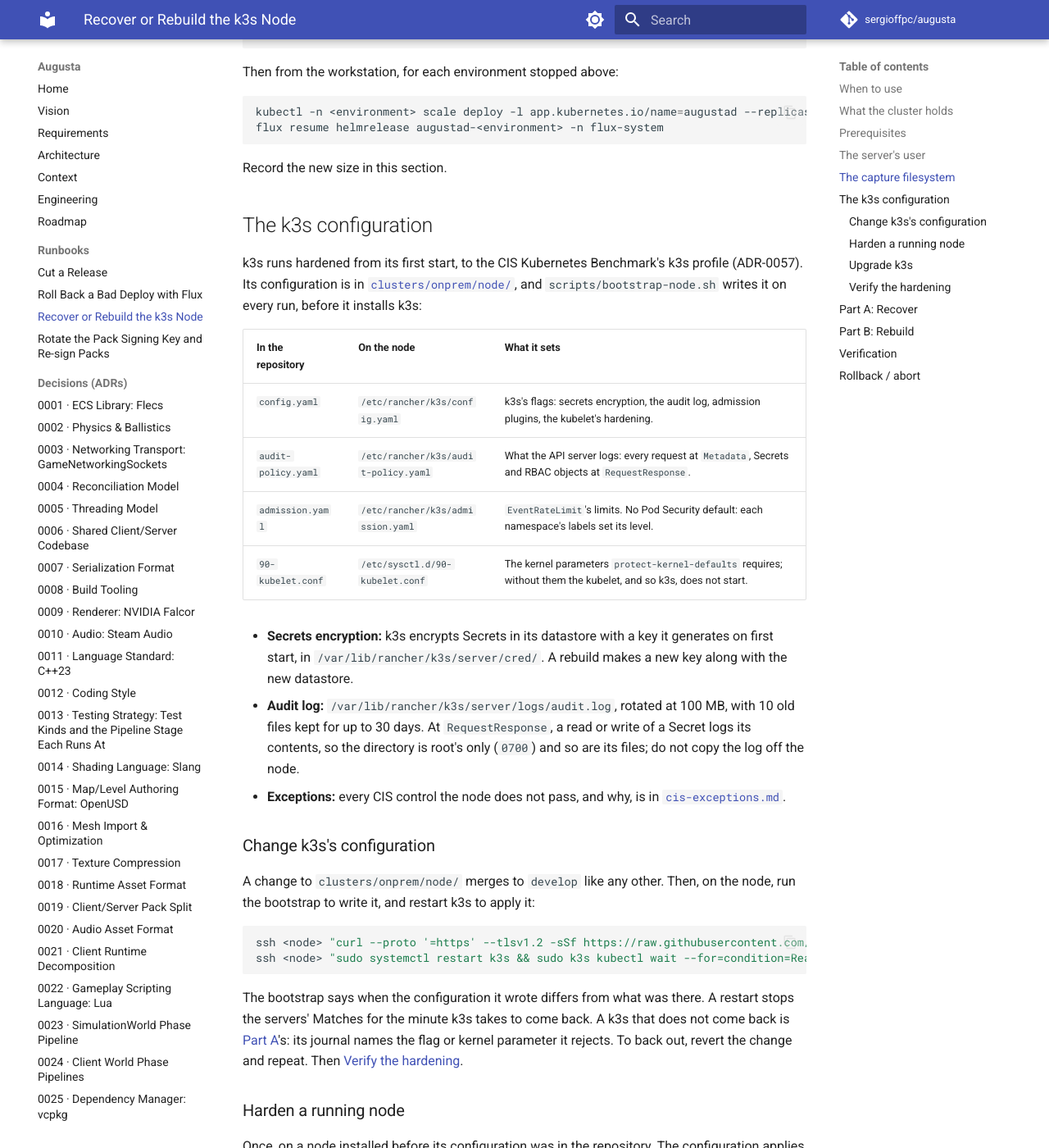
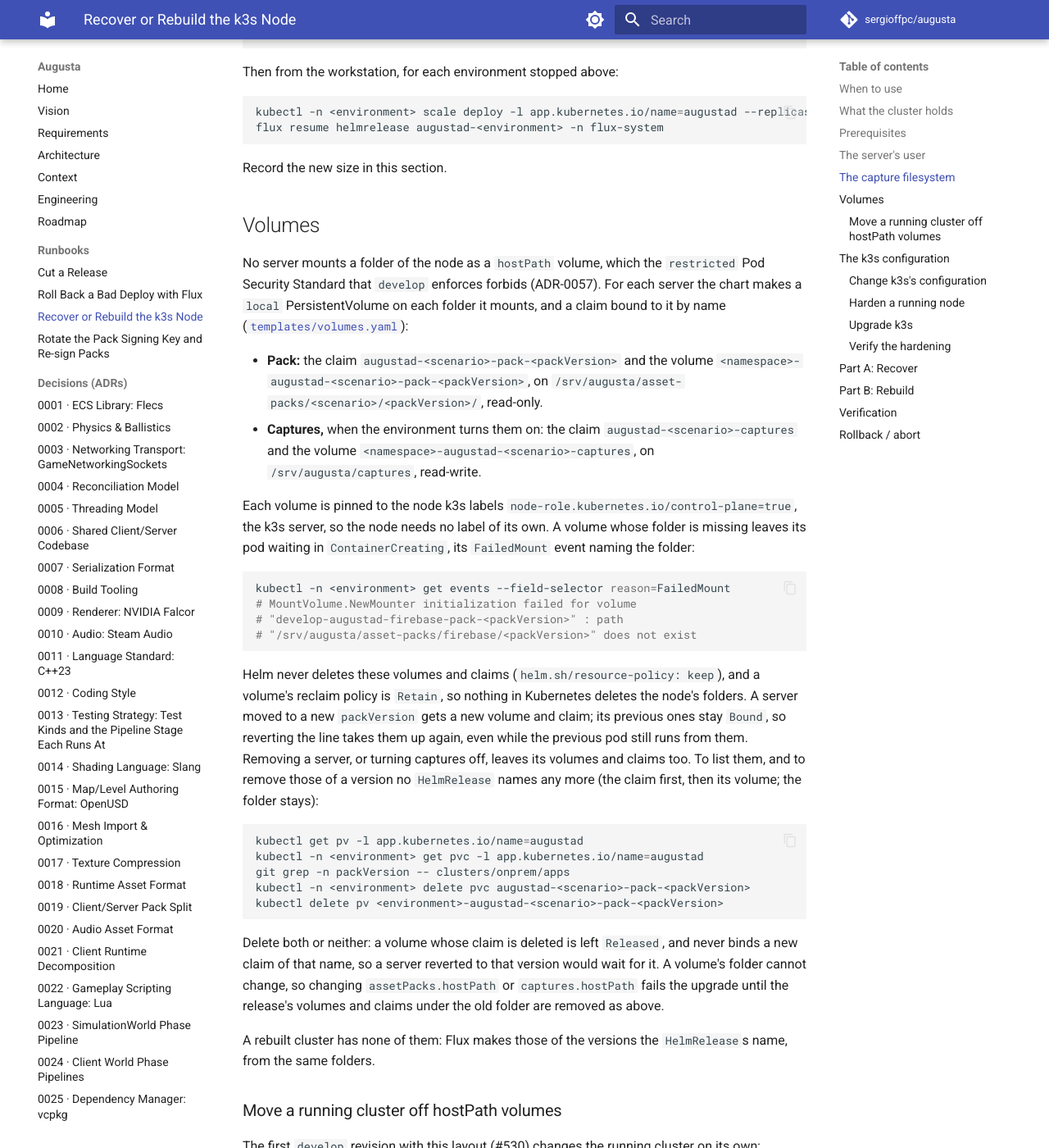
Before and after one commit to sergioffpc/augusta, an MkDocs documentation site: the page built from docs/runbooks/k3s-node-recovery.md, in a window 1280 px wide and 1400 px high, scrolled down 3412 px. Shown: the whole window at 82% size. Built offline with MkDocs 1.6.1 and Material for MkDocs 9.7.7, drawn with Linux system fonts in a browser that asks for light colours; comment, search, counter and statistics services are not loaded; some of the changed text lies outside the part shown.

Commit message:
feat(chart): mount packs and captures from local PersistentVolumes
Each Server mounts its pack folder, and its capture directory when the
Environment captures, from a local PersistentVolume the chart makes on
the same folder of the Node, and a claim bound to it by name, instead of
a hostPath volume (ADR-0057). Pack volumes are named by version, so
moving a Server is still one line in its HelmRelease (ADR-0026) and
reverting it takes up the previous claim; volumes and claims are kept
and Retained, so removing a Server never touches the Node's folders.

develop enforces the restricted Pod Security Standard. staging audits
and warns at restricted but enforces privileged until it runs a release
with this chart: v2.0.2's still mounts hostPath. A Kyverno policy
reports hostPath volumes outside the privileged namespaces, with
negative fixtures.

Refs #530

Co-Authored-By: Claude Opus 5.5 <noreply@anthropic.com>

````diff
--- a/docs/runbooks/k3s-node-recovery.md
+++ b/docs/runbooks/k3s-node-recovery.md
@@ -33,7 +33,7 @@ two augustad `HelmRelease` objects and their GitRepository sources in
 reads the public repository over HTTPS with no credentials, so a rebuilt cluster
 needs no deploy key.
 
-The only state not in Git is the asset packs on the node's shared volume:
+The only state not in Git is the asset packs in the node's pack folder:
 `/srv/augusta/asset-packs/<scenario>/<packVersion>/server.pack` and
 `signing.pub` for each server the `HelmRelease` values in
 `clusters/onprem/apps/` list
@@ -109,9 +109,10 @@ server's run) is unique only within one server. augustad creates that folder
 itself, and refuses to start if it cannot.
 
 - **Path and owner:** `/srv/augusta/captures`, owned by `augusta:augusta`, mode
-  `0755`: [the server's user](#the-servers-user). The chart's `hostPath` volume
-  is of type `Directory`, so the kubelet never creates it, as `root:root`, in
-  its place; a pod whose directory is missing waits in `ContainerCreating`.
+  `0755`: [the server's user](#the-servers-user). Each server mounts it from a
+  `local` PersistentVolume ([Volumes](#volumes)), whose folder the kubelet never
+  creates, as `root:root`, in its place; a pod whose directory is missing waits
+  in `ContainerCreating`.
 - **Filesystem:** an ext4 image of fixed size, `/srv/augusta/captures.img`,
   readable by root only and loop-mounted on that path. Its blocks are allocated
   when it is made, so captures never take more of the node's disk than that and
@@ -168,6 +169,93 @@ flux resume helmrelease augustad-<environment> -n flux-system
 ```
 
 Record the new size in this section.
+
+## Volumes
+
+No server mounts a folder of the node as a `hostPath` volume, which the
+`restricted` Pod Security Standard that `develop` enforces forbids (ADR-0057).
+For each server the chart makes a `local` PersistentVolume on each folder it
+mounts, and a claim bound to it by name
+([`templates/volumes.yaml`](../../charts/augustad/templates/volumes.yaml)):
+
+- **Pack:** the claim `augustad-<scenario>-pack-<packVersion>` and the volume
+  `<namespace>-augustad-<scenario>-pack-<packVersion>`, on
+  `/srv/augusta/asset-packs/<scenario>/<packVersion>/`, read-only.
+- **Captures,** when the environment turns them on: the claim
+  `augustad-<scenario>-captures` and the volume
+  `<namespace>-augustad-<scenario>-captures`, on `/srv/augusta/captures`,
+  read-write.
+
+Each volume is pinned to the node k3s labels
+`node-role.kubernetes.io/control-plane=true`, the k3s server, so the node needs
+no label of its own. A volume whose folder is missing leaves its pod waiting in
+`ContainerCreating`, its `FailedMount` event naming the folder:
+
+```sh
+kubectl -n <environment> get events --field-selector reason=FailedMount
+# MountVolume.NewMounter initialization failed for volume
+# "develop-augustad-firebase-pack-<packVersion>" : path
+# "/srv/augusta/asset-packs/firebase/<packVersion>" does not exist
+```
+
+Helm never deletes these volumes and claims (`helm.sh/resource-policy: keep`),
+and a volume's reclaim policy is `Retain`, so nothing in Kubernetes deletes the
+node's folders. A server moved to a new `packVersion` gets a new volume and
+claim; its previous ones stay `Bound`, so reverting the line takes them up
+again, even while the previous pod still runs from them. Removing a server, or
+turning captures off, leaves its volumes and claims too. To list them, and to
+remove those of a version no `HelmRelease` names any more (the claim first, then
+its volume; the folder stays):
+
+```sh
+kubectl get pv -l app.kubernetes.io/name=augustad
+kubectl -n <environment> get pvc -l app.kubernetes.io/name=augustad
+git grep -n packVersion -- clusters/onprem/apps
+kubectl -n <environment> delete pvc augustad-<scenario>-pack-<packVersion>
+kubectl delete pv <environment>-augustad-<scenario>-pack-<packVersion>
+```
+
+Delete both or neither: a volume whose claim is deleted is left `Released`, and
+never binds a new claim of that name, so a server reverted to that version would
+wait for it. A volume's folder cannot change, so changing `assetPacks.hostPath`
+or `captures.hostPath` fails the upgrade until the release's volumes and claims
+under the old folder are removed as above.
+
+A rebuilt cluster has none of them: Flux makes those of the versions the
+`HelmRelease`s name, from the same folders.
+
+### Move a running cluster off hostPath volumes
+
+The first `develop` revision with this layout (#530) changes the running cluster
+on its own; nothing on the node changes. This section goes once `staging`
+enforces `restricted` (step 3).
+
+1. Before it merges, check the node carries k3s's label, and every `packVersion`
+   `git grep -n packVersion -- clusters/onprem/apps` lists is published:
+
+    ```sh
+    kubectl get nodes -l node-role.kubernetes.io/control-plane=true
+    ssh <node> "sudo ls -l /srv/augusta/asset-packs/*/"
+    ```
+
+2. Once Flux reconciles it, `develop` is labelled `restricted` and its servers
+   are replaced by pods mounting their volumes, cutting any Match in progress
+   (ADR-0026). Warnings that the old pods use `hostPath` are expected while they
+   still run. `staging` keeps its pods until a release with this layout is
+   tagged:
+
+    ```sh
+    flux reconcile kustomization apps -n flux-system --with-source
+    kubectl get ns develop staging --show-labels
+    kubectl -n develop rollout status deploy -l app.kubernetes.io/name=augustad --timeout 30m
+    kubectl get pv -l app.kubernetes.io/name=augustad
+    kubectl -n develop logs -l app.kubernetes.io/name=augustad --prefix | grep -E 'event=(pack_verified|capture_enabled)'
+    ```
+
+3. Once `staging` runs that release, label it `restricted` in
+   `clusters/onprem/apps/namespaces.yaml` and drop it from
+   `clusters/onprem/policies/host-path-volumes.yaml` in one pull request, then
+   check its servers the same way.
 
 ## The k3s configuration
 
@@ -475,13 +563,17 @@ kubectl -n develop logs -l app.kubernetes.io/name=augustad --prefix | grep 'even
 kubectl -n staging logs -l app.kubernetes.io/name=augustad --prefix | grep 'event=pack_verified'
 kubectl -n develop logs -l app.kubernetes.io/name=augustad --prefix | grep 'event=capture_enabled'
 ssh <node> "findmnt /srv/augusta/captures && sudo ls -lR /srv/augusta/captures"
+kubectl get ns develop staging --show-labels
+kubectl get pv -l app.kubernetes.io/name=augustad
 kubectl get svc -A -l app.kubernetes.io/name=augustad
 kubectl -n monitoring get pods
 ```
 
 - The node is `Ready`; every Flux source, Kustomization and `HelmRelease` is
   `Ready`.
-- Every server logged `event=pack_verified` and keeps running.
+- Every server logged `event=pack_verified` and keeps running, from the volumes
+  of the `packVersion` its `HelmRelease` names, each `Bound`
+  ([Volumes](#volumes)); `develop` enforces `restricted`.
 - Every `develop` server logged `event=capture_enabled` with its own
   `/srv/augusta/captures/develop/<scenario>` directory; the capture filesystem
   is mounted, and a Match played to its end leaves a `.capture` file there.
````
Also changed, not shown: docs/ENGINEERING.md (+30 -12 lines), docs/runbooks/pack-key-rotation.md (+5 -4 lines), 13 other files.
